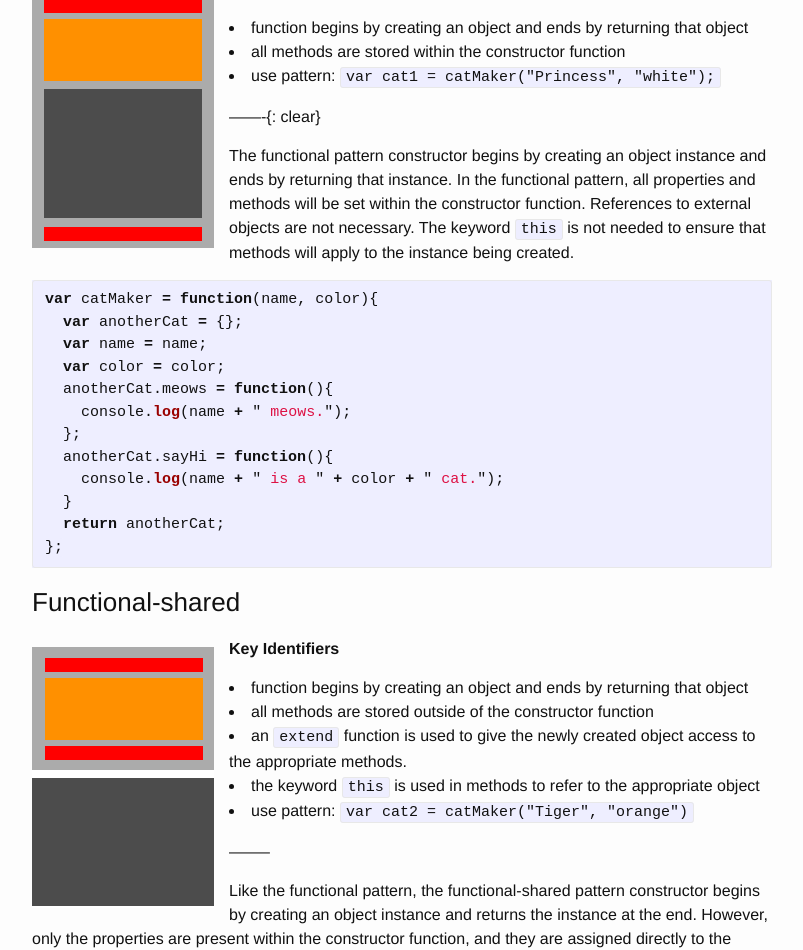
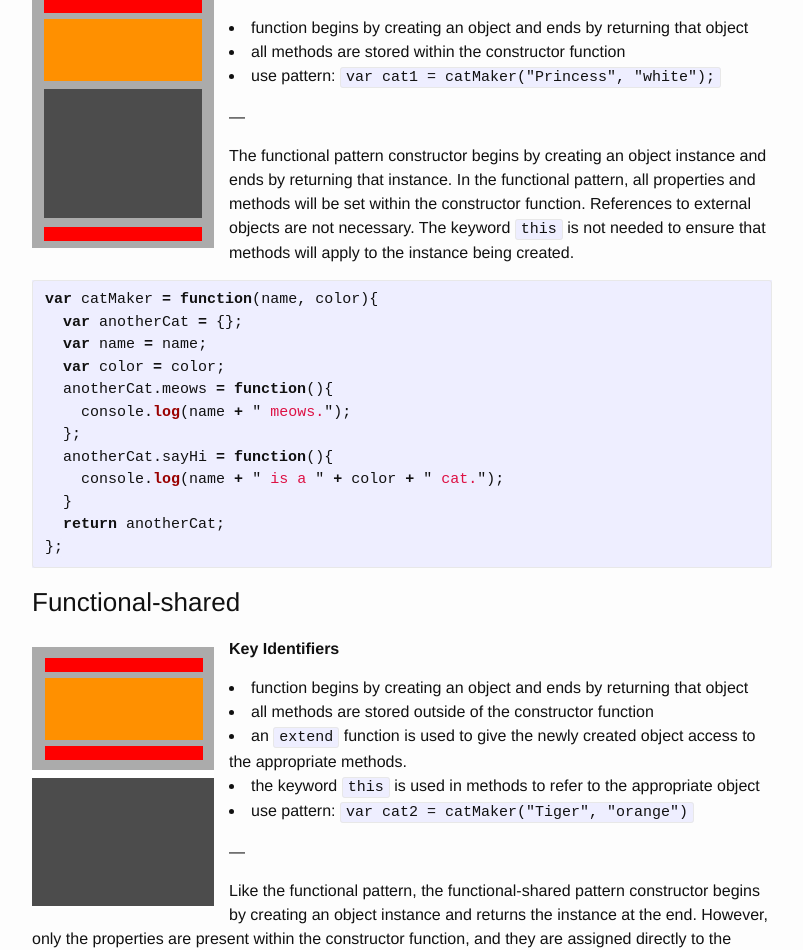
Before and after one commit to fswiecki/fswiecki.github.io, a Jekyll site: the page built from _posts/2016-03-04-instantiation-patterns.md, in a window 1280 px wide and 1400 px high, scrolled down 685 px. Shown: the part 152-1102 px from the top of the window, without its empty margins (238-1041 px from the left). Built offline with Jekyll 4.4.1, drawn with Linux system fonts in a browser that asks for light colours.

Commit message:
Update 2016-03-04-instantiation-patterns.md

```diff
--- a/_posts/2016-03-04-instantiation-patterns.md
+++ b/_posts/2016-03-04-instantiation-patterns.md
@@ -20,7 +20,7 @@ __Key Identifiers__
   - all methods are stored within the constructor function
   - use pattern: `var cat1 = catMaker("Princess", "white");`
 
--------{: clear}
+---{: clear}
 
 The functional pattern constructor begins by creating an object instance and ends by returning that instance.  In the functional pattern, all properties and methods will be set within the constructor function. References to external objects are not necessary.  The keyword `this` is not needed to ensure that methods will apply to the instance being created.
 
@@ -50,7 +50,7 @@ __Key Identifiers__
   - the keyword `this` is used in methods to refer to the appropriate object
   - use pattern: `var cat2 = catMaker("Tiger", "orange")`
 
---------{: clear}
+---{: clear}
 
 Like the functional pattern, the functional-shared pattern constructor begins by creating an object instance and returns the instance at the end. However, only the properties are present within the constructor function, and they are assigned directly to the object instance:
 
@@ -94,7 +94,7 @@ __Key Identifiers__
   - the keyword `this` is used in methods to refer to the appropriate object
   - use pattern: `var cat3 = catMaker("Fluffy", "grey");`
 
--------{: clear}
+---{: clear}
 
 On the surface, prototypal instantiation looks very similar to functional-shared instantiation. All the important pieces are organized in the same way, but `Object.create()` is used to create a prototypal lookup for the methods instead of just extending the object instance to contain them.
 
@@ -123,7 +123,7 @@ __Key Identifiers__
   - methods stored on the `.prototype` property
   - usage pattern: `var cat4 = new catMaker("Mittens", "tabby");`
 
---------{: clear}
+---{: clear}
 
 The first thing you will probably notice about a pseudoclassical constructor function is that it's a few lines of code shorter.  Because pseudoclassical instantiation relies on the `new` keyword, it is unnecessary to write out the creation of a new object instance inside the constructor function -- JavaScript will take care of that for us.  Since there is no longer a named variable for the instance being worked on, the keyword `this` will need to be employed for property creation.
 
```
